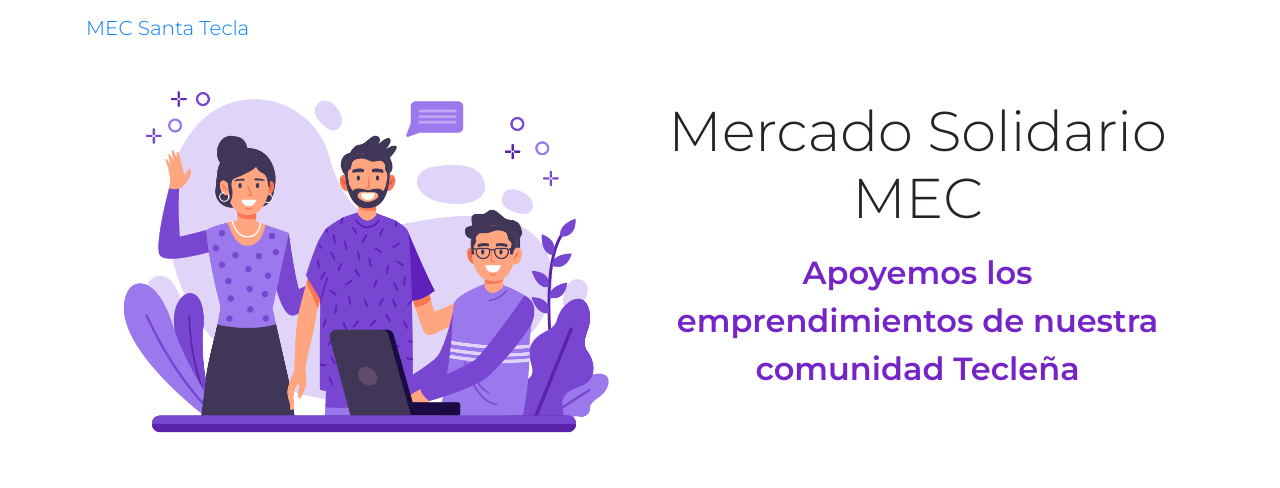
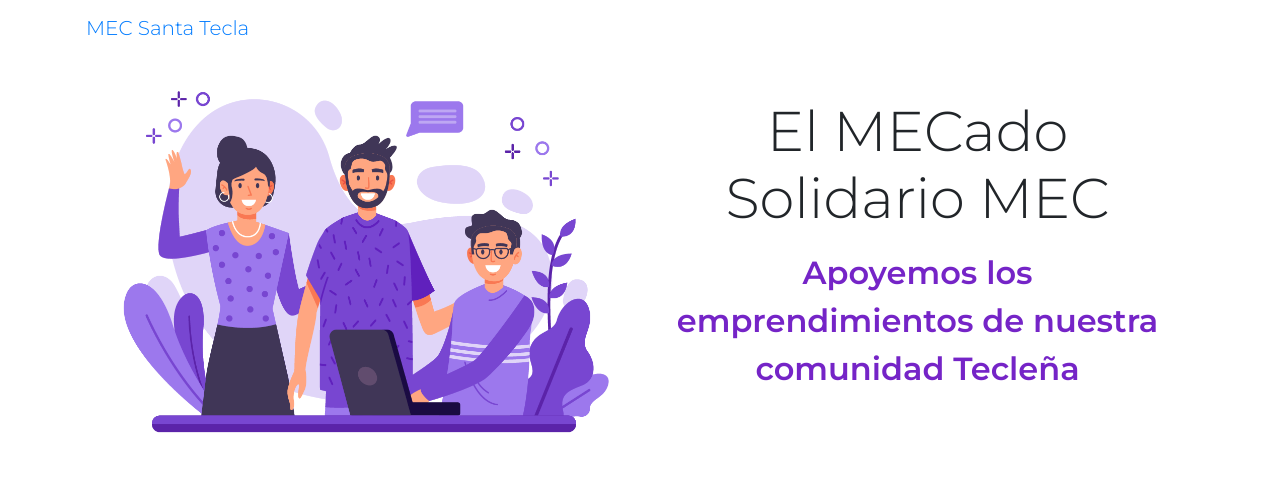
Before and after one commit to tonolosv/mec_web, a plain HTML site: page index.html in a window 1280 px wide. Shown: the top 488 px of the page. Drawn offline with nearby package versions, Linux system fonts and the light colour scheme.

Commit message:
Update index.html

```diff
--- a/index.html
+++ b/index.html
@@ -32,7 +32,7 @@
                 </div>
                 <div class="col-md-6 align-self-center">
                     <div>
-                        <h1 class="animate__animated animate__backInRight text-center display-4"><strong>Mercado Solidario MEC</strong></h1>
+                        <h1 class="animate__animated animate__backInRight text-center display-4"><strong>El MECado Solidario MEC</strong></h1>
                         <p id="header" class="text-md-center mt-3 text-center animate__animated animate__fadeIn" style="animation-delay: 2s"><strong>Apoyemos los emprendimientos de nuestra comunidad Tecleña</strong></p>
                     </div>
                 </div>
```
